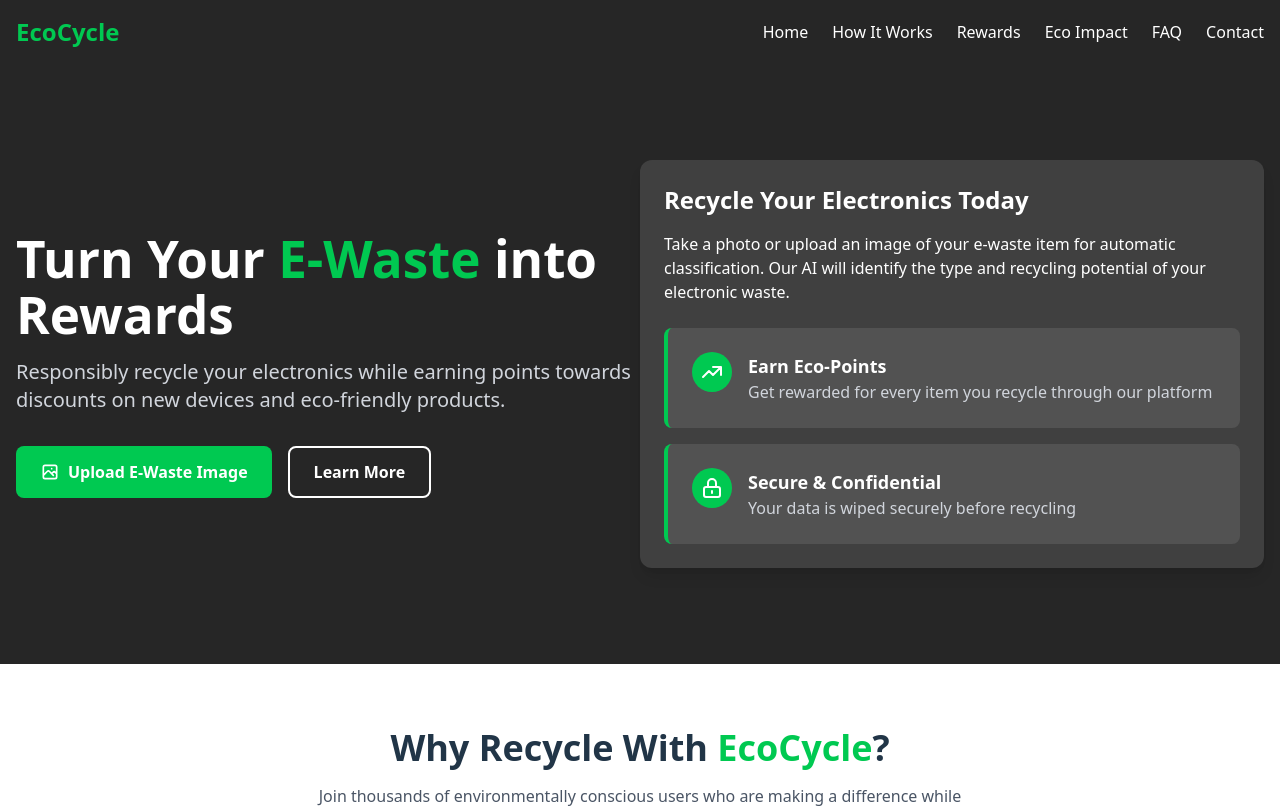
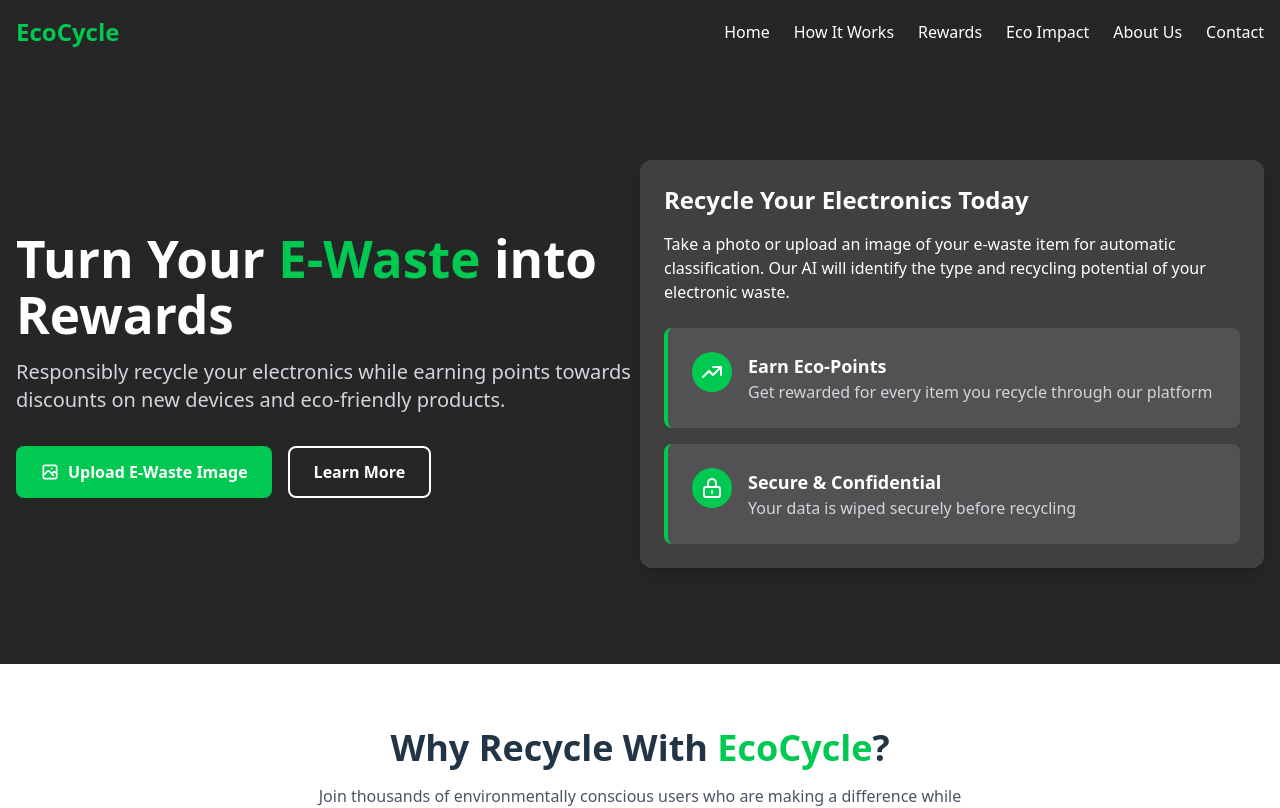
Before and after one commit to Yaser-2004/E-waste, a React (Vite) app: page / in a window 1280 px wide. Shown: the top 808 px of the page. Built offline with nearby package versions, Linux system fonts and the light colour scheme.

Commit message:
about link added

```diff
--- a/src/App.jsx
+++ b/src/App.jsx
@@ -1,4 +1,5 @@
 import './App.css'
+import About from './Pages/About';
 import Home from './Pages/Home'
 import {BrowserRouter as Router, Routes, Route} from "react-router-dom";
 
@@ -9,6 +10,7 @@
       <Router>
         <Routes>
           <Route path="/" element={<Home/>} />
+          <Route path="/about" element={<About/>} />
         </Routes>
       </Router>
     </>
--- a/src/Components/Navbar.jsx
+++ b/src/Components/Navbar.jsx
@@ -17,7 +17,7 @@
               { name: "How It Works", link: "#how-it-works" },
               { name: "Rewards", link: "#rewards" },
               { name: "Eco Impact", link: "#eco-impact" },
-              { name: "FAQ", link: "#faq" },
+              { name: "About Us", link: "/about" },
               { name: "Contact", link: "#contact" },
             ].map((item, index) => (
               <li key={index}>
@@ -47,7 +47,7 @@
                 { name: "How It Works", link: "#how-it-works" },
                 { name: "Rewards", link: "#rewards" },
                 { name: "Eco Impact", link: "#eco-impact" },
-                { name: "FAQ", link: "#faq" },
+                { name: "About Us", link: "/about" },
                 { name: "Contact", link: "#contact" },
               ].map((item, index) => (
                 <li key={index}>
```
